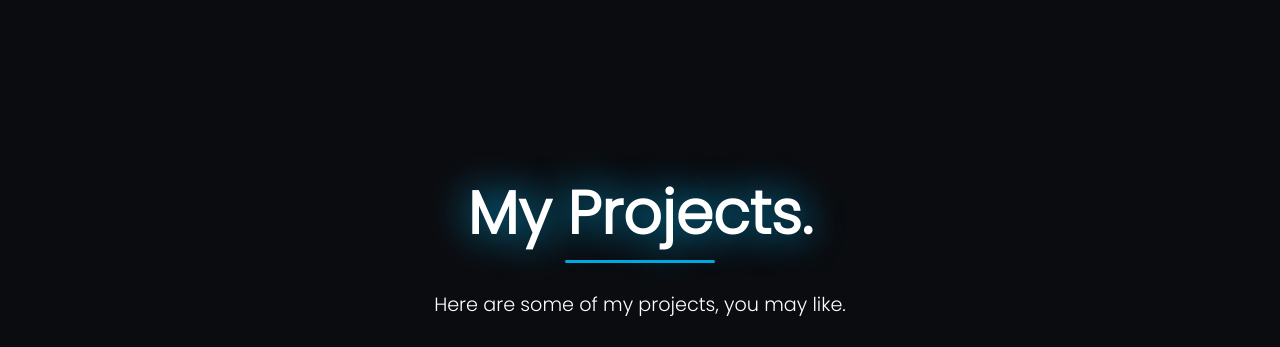
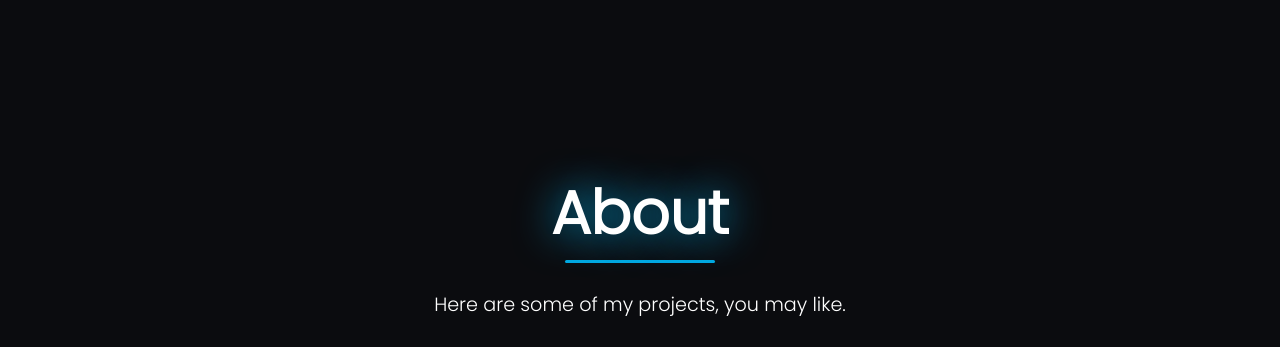
Before and after one commit to JacieMatsukawa/jaciematsukawa.github.io, a plain HTML site: page index.html in a window 1280 px wide. Shown: the part 802-1149 px from the top of the page. Drawn offline with nearby package versions, Linux system fonts and the light colour scheme.

Commit message:
Made a change on line 60 - updated section name

```diff
--- a/index.html
+++ b/index.html
@@ -57,7 +57,7 @@
 
 	  <!--───────────────Projects───────────────-->
 	  <div id="projects">
-		 <h3>My Projects.<hr></h3>
+		 <h3>About<hr></h3>
 		  <p>Here are some of my projects, you may like.</p>
 		  <div class="work-box">
 		  <div class="work">
```
